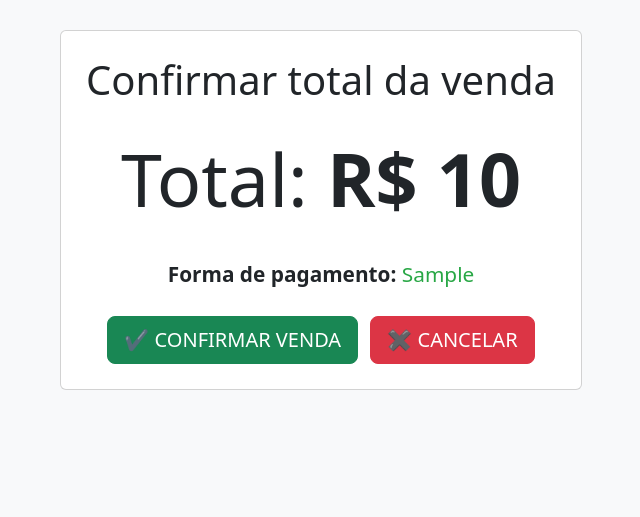
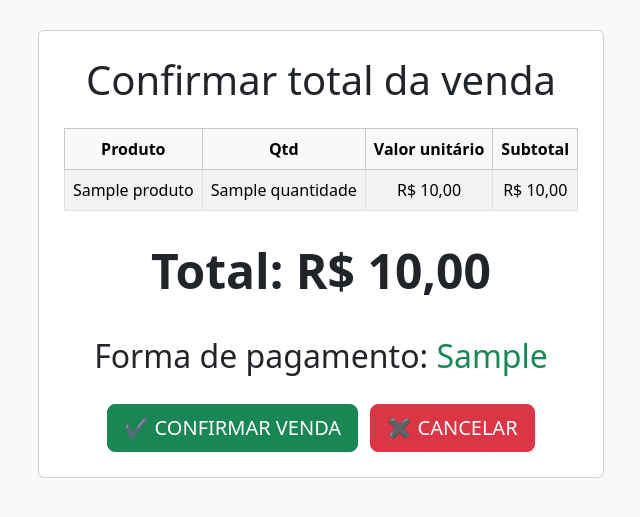
Before and after one commit to alexandresm16/Vendas, a Django app: template core/templates/admin/confirmar_total_venda.html in a window 1280 px wide. Shown: the top 517 px of the page, without its empty margins (319-959 px from the left). Run offline with Django 5.2, Linux system fonts and the light colour scheme; the template is opened without the code that fills it: most values are stand-ins (such as "Sample title", 1, 10 or a date in 2020); some libraries are stand-ins or nearby versions.

Commit message:
totalização dos itens da venda

```diff
--- a/core/templates/admin/confirmar_total_venda.html
+++ b/core/templates/admin/confirmar_total_venda.html
@@ -8,42 +8,57 @@
     {% bootstrap_javascript %}
 </head>
 <body class="bg-light d-flex flex-column justify-content-center align-items-center">
-<div class="card" style="max-width: 600px; margin: 30px auto; padding: 25px;">
+<div class="card" style="max-width: 700px; margin: 30px auto; padding: 25px;">
 
-    <h1 class="text-center" style="margin-bottom: 20px;">
+    <h1 class="text-center mb-4">
         Confirmar total da venda
     </h1>
 
-    <div class="text-center" style="font-size: 4.6rem; margin-bottom: 25px;">
-        <span>Total:</span>
-        <strong>
-            <span>R$ {{ total }}</span>
-        </strong>
+    <!-- TABELA DE ITENS -->
+    <table class="table table-bordered table-striped mb-4">
+        <thead class="table-light">
+        <tr class="text-center">
+            <th>Produto</th>
+            <th>Qtd</th>
+            <th>Valor unitário</th>
+            <th>Subtotal</th>
+        </tr>
+        </thead>
+        <tbody>
+        {% for item in itens %}
+        <tr class="text-center">
+            <td>{{ item.produto }}</td>
+            <td>{{ item.quantidade }}</td>
+            <td>R$ {{ item.preco_unitario|floatformat:2 }}</td>
+            <td>R$ {{ item.subtotal|floatformat:2 }}</td>
+        </tr>
+        {% endfor %}
+        </tbody>
+    </table>
+
+    <!-- TOTAL -->
+    <div class="text-center" style="font-size: 3rem; margin-bottom: 25px;">
+        <strong>Total: R$ {{ total|floatformat:2 }}</strong>
     </div>
 
-    <div class="text-center" style="font-size: 1.3rem; margin-bottom: 25px;">
-        <strong>Forma de pagamento:</strong>
-        <span style="color: #28a745;">
-            {% if forma_pagamento %}
-                {{ forma_pagamento|title }}
-            {% else %}
-                Não informado
-            {% endif %}
+    <!-- FORMA DE PAGAMENTO -->
+    <div class="text-center mb-4" style="font-size: 2rem;">
+        Forma de pagamento:
+        <span class="text-success">
+            {{ forma_pagamento|default:"Não informado"|title }}
         </span>
     </div>
 
+    <!-- BOTÕES -->
     <form method="post" class="text-center">
         {% csrf_token %}
-
         <button type="submit" name="confirmar" class="btn btn-success btn-lg">
             ✔ CONFIRMAR VENDA
         </button>
-
         <a href="../add/" class="btn btn-danger btn-lg ms-2">
             ✖ CANCELAR
         </a>
     </form>
-
 </div>
 
 </body>
```
Also changed, not shown: core/admin.py (+23 -10 lines), db.sqlite3.
